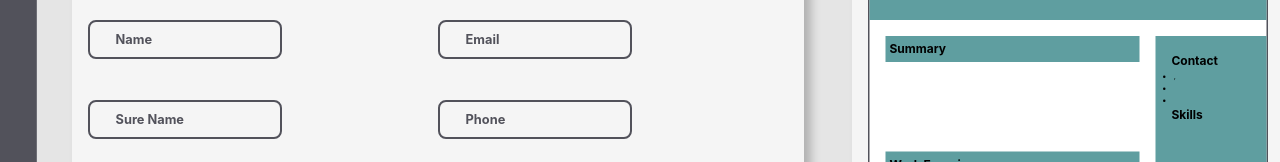
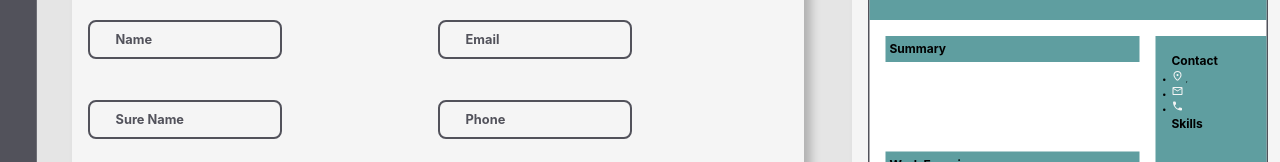
Before and after one commit to benjaAguilar/cv-app, a React (Vite) app: page / in a window 1280 px wide. Both pictures are taken after a click on the button "Get Started". Shown: the part 213-375 px from the top of the page. Built offline with nearby package versions, Linux system fonts and the light colour scheme.

Commit message:
added icons to the cv

```diff
--- a/src/components/cv.jsx
+++ b/src/components/cv.jsx
@@ -1,4 +1,7 @@
 import PropTypes from "prop-types";
+import conactIcon from "../assets/contact.svg";
+import locationIcon from "../assets/location.svg";
+import mailIcon from "../assets/mail.svg";
 
 function Cv({
   name,
@@ -28,13 +31,13 @@ function Cv({
           <h2>Contact</h2>
           <ul>
             <li>
-              <img src="" alt="" /> {city}, {state} {zipCode}
+              <img src={locationIcon} alt="" /> {city}, {state} {zipCode}
             </li>
             <li>
-              <img src="" alt="" /> {email}
+              <img src={mailIcon} alt="" /> {email}
             </li>
             <li>
-              <img src="" alt="" /> {phone}
+              <img src={conactIcon} alt="" /> {phone}
             </li>
           </ul>
         </div>
```
